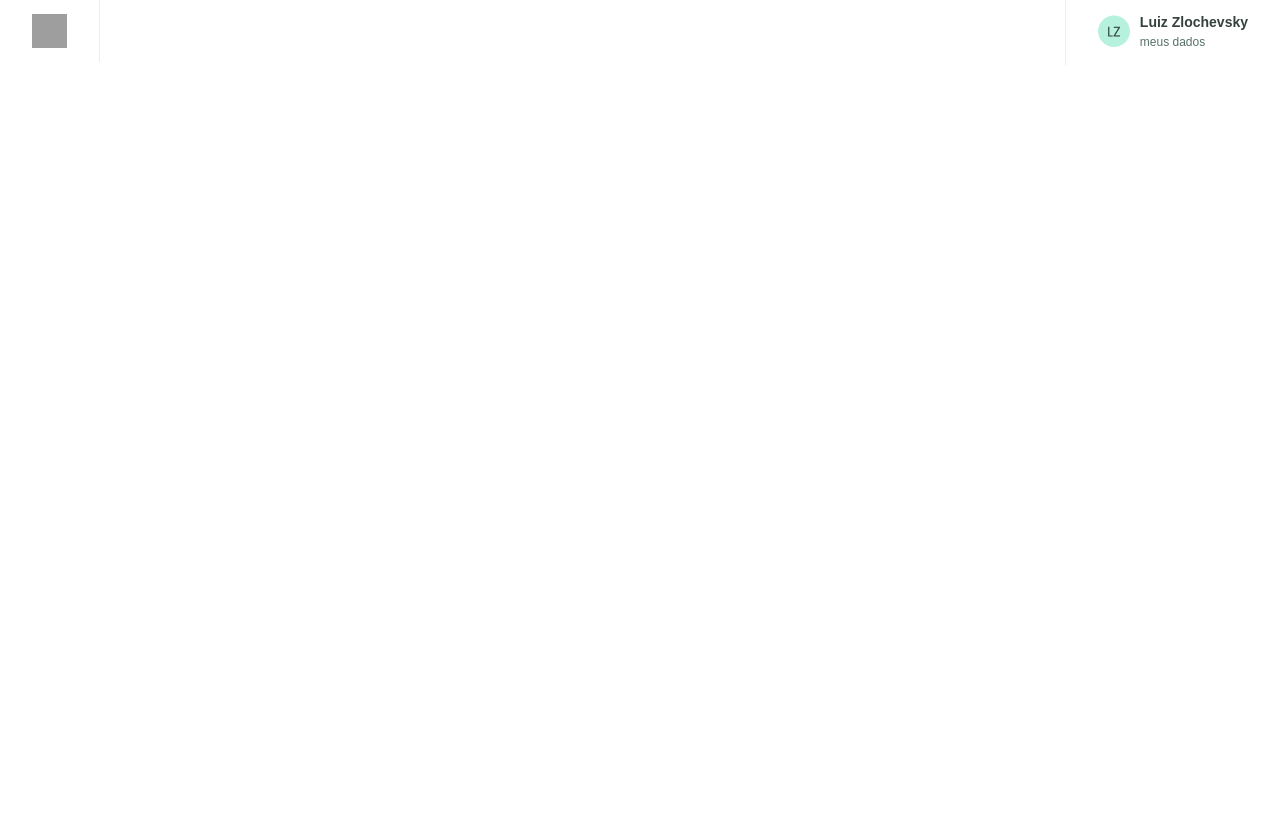
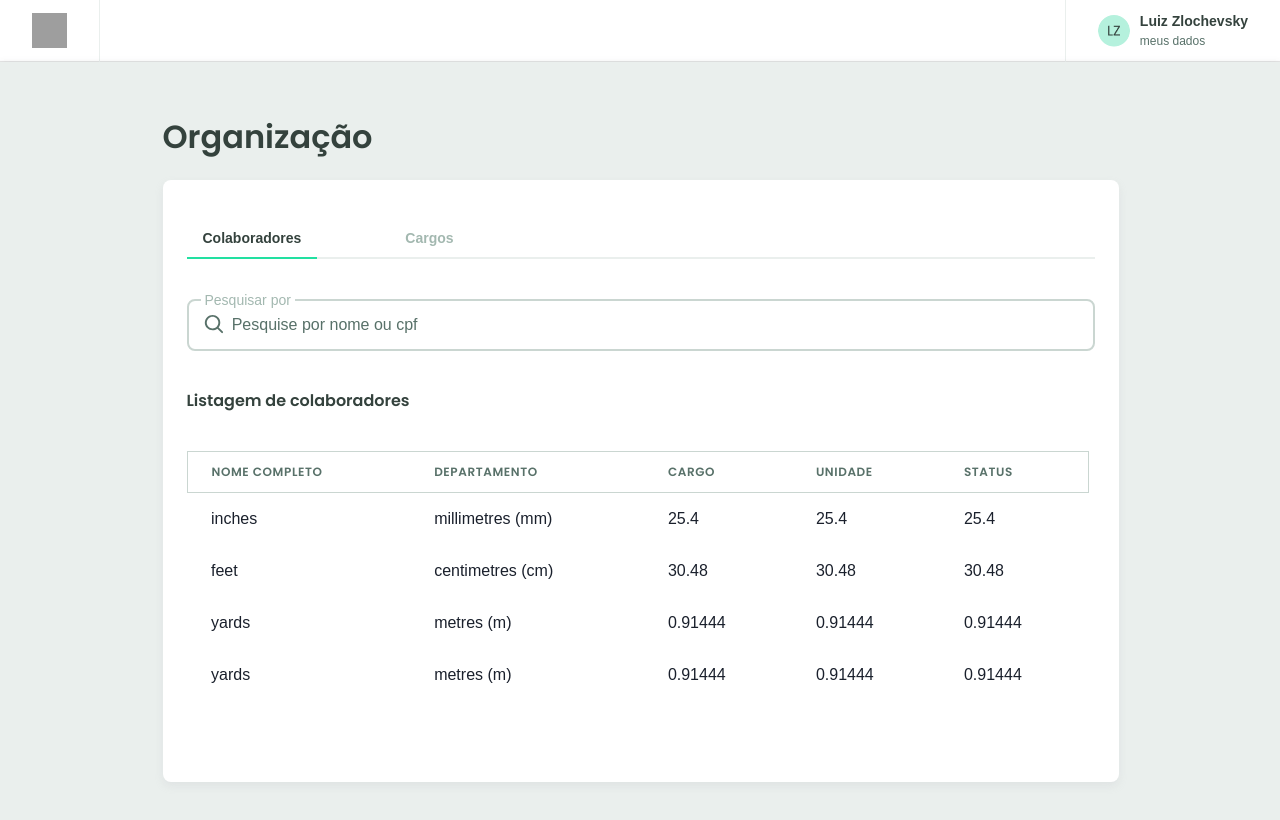
Before and after one commit to vitorgaletti/pedido-pago-challenge, a Next.js app: page / in a window 1280 px wide. Shown: the top 820 px of the page. Built offline with nearby package versions, Linux system fonts and the light colour scheme; grey boxes are pictures that could not be loaded.

Commit message:
:sparkles: Add dashboard

```diff
--- a/package.json
+++ b/package.json
@@ -15,7 +15,8 @@
     "framer-motion": "^6",
     "next": "12.1.6",
     "react": "18.1.0",
-    "react-dom": "18.1.0"
+    "react-dom": "18.1.0",
+    "react-icons": "^4.3.1"
   },
   "devDependencies": {
     "@emotion/babel-plugin": "^11.9.2",
--- /dev/null
+++ b/src/components/Dashboard/ContentTable/ThTable/index.tsx
@@ -0,0 +1,20 @@
+import { Th } from '@chakra-ui/react';
+
+interface ThTableProps {
+  group: string;
+}
+
+export function ThTable({ group }: ThTableProps) {
+  return (
+    <Th
+      fontWeight="600"
+      fontSize="xs"
+      color="var(--neutral-5)"
+      _first={{
+        borderRadius: '10px 0 0 0'
+      }}
+    >
+      {group}
+    </Th>
+  );
+}
--- /dev/null
+++ b/src/components/Dashboard/ContentTable/index.tsx
@@ -0,0 +1,80 @@
+import { Heading, textDecoration } from '@chakra-ui/react';
+import {
+  Table,
+  Thead,
+  Tbody,
+  Tr,
+  Th,
+  Td,
+  TableContainer
+} from '@chakra-ui/react';
+import { ThTable } from './ThTable';
+
+export function ContentTable() {
+  return (
+    <>
+      <Heading
+        as="h3"
+        fontWeight="600"
+        fontSize="1rem"
+        color="var(--neutral-black)"
+      >
+        Listagem de colaboradores
+      </Heading>
+      <TableContainer width="100%" maxWidth="56.375rem">
+        <Table
+          width="100%"
+          variant="unstyled"
+          style={{
+            borderCollapse: 'collapse',
+            borderSpacing: '0'
+          }}
+        >
+          <Thead>
+            <Tr
+              style={{
+                border: '1px solid #CAD6D1'
+              }}
+            >
+              <ThTable group="Nome Completo" />
+              <ThTable group="Departamento" />
+              <ThTable group="Cargo" />
+              <ThTable group="Unidade" />
+              <ThTable group="Status" />
+            </Tr>
+          </Thead>
+          <Tbody>
+            <Tr>
+              <Td>inches</Td>
+              <Td>millimetres (mm)</Td>
+              <Td>25.4</Td>
+              <Td>25.4</Td>
+              <Td>25.4</Td>
+            </Tr>
+            <Tr>
+              <Td>feet</Td>
+              <Td>centimetres (cm)</Td>
+              <Td>30.48</Td>
+              <Td>30.48</Td>
+              <Td>30.48</Td>
+            </Tr>
+            <Tr>
+              <Td>yards</Td>
+              <Td>metres (m)</Td>
+              <Td>0.91444</Td>
+              <Td>0.91444</Td>
+              <Td>0.91444</Td>
+            </Tr>
+            <Tr>
+              <Td>yards</Td>
+              <Td>metres (m)</Td>
+              <Td>0.91444</Td>
+              <Td>0.91444</Td>
+              <Td>0.91444</Td>
+            </Tr>
+          </Tbody>
+        </Table>
+      </TableContainer>
+    </>
+  );
+}
--- /dev/null
+++ b/src/components/Dashboard/SearchFilter/index.tsx
@@ -0,0 +1,17 @@
+import { CgSearch } from 'react-icons/cg';
+
+import { Form, Fieldset, Legend, InputSearch, Search } from './styles';
+
+export function SearchFilter() {
+  return (
+    <Form>
+      <Fieldset>
+        <Legend>Pesquisar por</Legend>
+        <Search>
+          <CgSearch fontSize="1.5rem" color="var(--neutral-5)" />
+          <InputSearch type="search" placeholder="Pesquise por nome ou cpf" />
+        </Search>
+      </Fieldset>
+    </Form>
+  );
+}
--- /dev/null
+++ b/src/components/Dashboard/SearchFilter/styles.ts
@@ -0,0 +1,44 @@
+import styled from '@emotion/styled';
+
+export const Form = styled('form')`
+  width: 100%;
+  max-width: 56.75rem;
+  margin: 0 auto;
+`;
+
+export const Fieldset = styled('fieldset')`
+  padding: 0.75rem;
+  border: 2px solid var(--neutral-2);
+  border-radius: 0.5rem;
+
+  &:focus-within {
+    border: 3px solid var(--neutral-2);
+  }
+`;
+
+export const Legend = styled('legend')`
+  font-weight: 500;
+  font-size: 0.875rem;
+  line-height: 1px;
+  color: var(--neutral-3);
+  padding: 0 4px;
+`;
+
+export const InputSearch = styled('input')`
+  width: 100%;
+  border: none;
+  outline: none;
+
+  &::placeholder {
+    font-weight: 500;
+    font-size: 1rem;
+    color: var(--neutral-5);
+  }
+`;
+
+export const Search = styled('div')`
+  display: flex;
+  align-items: center;
+  justify-content: center;
+  gap: 0.5rem;
+`;
--- /dev/null
+++ b/src/components/Dashboard/Tab/index.tsx
@@ -0,0 +1,50 @@
+import {
+  Tabs,
+  TabList,
+  TabPanels,
+  Tab as TabChakra,
+  TabPanel
+} from '@chakra-ui/react';
+
+export function Tab() {
+  return (
+    <Tabs isLazy>
+      <TabList
+        borderBottom="2px solid var(--gray)"
+        gap="4.5rem"
+        alignItems="center"
+      >
+        <TabChakra
+          fontWeight="600"
+          fontSize="sm"
+          color="var(--neutral-3)"
+          _selected={{
+            fontWeight: '600',
+            fontSize: 'sm',
+            color: 'var(--neutral-black)',
+            borderBottom: '2px solid var(--primary-color)'
+          }}
+        >
+          Colaboradores
+        </TabChakra>
+        <TabChakra
+          fontWeight="600"
+          fontSize="sm"
+          color="var(--neutral-3)"
+          _selected={{
+            fontWeight: '600',
+            fontSize: 'sm',
+            color: 'var(--neutral-black)',
+            borderBottom: '2px solid var(--primary-color)'
+          }}
+        >
+          Cargos
+        </TabChakra>
+      </TabList>
+      <TabPanels>
+        {/* <TabPanel>1</TabPanel>
+        <TabPanel>2</TabPanel> */}
+      </TabPanels>
+    </Tabs>
+  );
+}
--- /dev/null
+++ b/src/components/Dashboard/index.tsx
@@ -0,0 +1,27 @@
+import { Flex } from '@chakra-ui/react';
+import { ContentTable } from './ContentTable';
+import { SearchFilter } from './SearchFilter';
+import { Tab } from './Tab';
+
+export function Dashboard() {
+  return (
+    <Flex
+      direction="column"
+      w="100%"
+      h="100%"
+      maxW="59.75rem"
+      maxH="52.562rem"
+      bg="var(--white)"
+      boxShadow="0px 4px 8px rgba(165, 171, 179, 0.16)"
+      borderRadius="lg"
+      alignSelf="center"
+      px="1.5rem"
+      py="2.5rem"
+      gap="2.5rem"
+    >
+      <Tab />
+      <SearchFilter />
+      <ContentTable />
+    </Flex>
+  );
+}
--- a/src/components/Header/index.tsx
+++ b/src/components/Header/index.tsx
@@ -11,6 +11,7 @@ export function Header() {
       flexDirection={['row-reverse', 'row']}
       justifyContent={['flex-end', 'space-between']}
       gap={['4.937rem', '0']}
+      borderBottom="1px solid #e6e6e6"
     >
       <Box
         borderRight={['none', '1px solid var(--gray)']}
@@ -46,10 +47,20 @@ export function Header() {
           outline="none"
         />
         <Flex direction="column" display={['none', 'flex']}>
-          <Text fontWeight="600" fontSize="sm" color="var(--neutral-black)">
+          <Text
+            as="p"
+            fontWeight="600"
+            fontSize="sm"
+            color="var(--neutral-black)"
+          >
             Luiz Zlochevsky
           </Text>
-          <Text fontWeight="400" fontSize="xs" color="var(--neutral-5)">
+          <Text
+            as="span"
+            fontWeight="400"
+            fontSize="xs"
+            color="var(--neutral-5)"
+          >
             meus dados
           </Text>
         </Flex>
--- a/src/pages/index.tsx
+++ b/src/pages/index.tsx
@@ -1,5 +1,7 @@
+import { Container, Flex, Heading } from '@chakra-ui/react';
 import type { NextPage } from 'next';
 import Head from 'next/head';
+import { Dashboard } from '../components/Dashboard';
 
 const Home: NextPage = () => {
   return (
@@ -7,6 +9,38 @@ const Home: NextPage = () => {
       <Head>
         <title>Tela de Colaboradores</title>
       </Head>
+      <Container
+        w="100%"
+        maxW="104rem"
+        h="100vh"
+        bg="var(--gray)"
+        float="right"
+        borderLeft="1px solid #EAEFED;"
+        boxShadow="0px 4px 8px rgba(165, 171, 179, 0.16);"
+        filter=" drop-shadow(0px 4px 4px rgba(0, 0, 0, 0.25))"
+      >
+        <Flex
+          flexDirection="column"
+          w="100%"
+          h="100%"
+          pt="14"
+          pb="20"
+          gap="1.5rem"
+        >
+          <Heading
+            as="h2"
+            w="59.75rem"
+            fontFamily="Poppins"
+            fontWeight="semibold"
+            fontSize="2rem"
+            color="var(--neutral-black)"
+            margin="0 auto"
+          >
+            Organização
+          </Heading>
+          <Dashboard />
+        </Flex>
+      </Container>
     </>
   );
 };
--- a/src/styles/global.ts
+++ b/src/styles/global.ts
@@ -7,8 +7,9 @@ export const GlobalStyles = css`
     --neutral-black: #34423d;
     --neutral-5: #587169;
     --neutral-3: #a3b8b0;
-    --neutral-2: #CAD6D1
+    --neutral-2: #cad6d1;
     --feedback-success: #b5f1dd;
+    --primary-color: #22e0a1;
   }
 
   * {
```
Also changed, not shown: src/pages/_app.tsx (+5 -2 lines), 1 other file (tests, documents, lock files or other folders).
